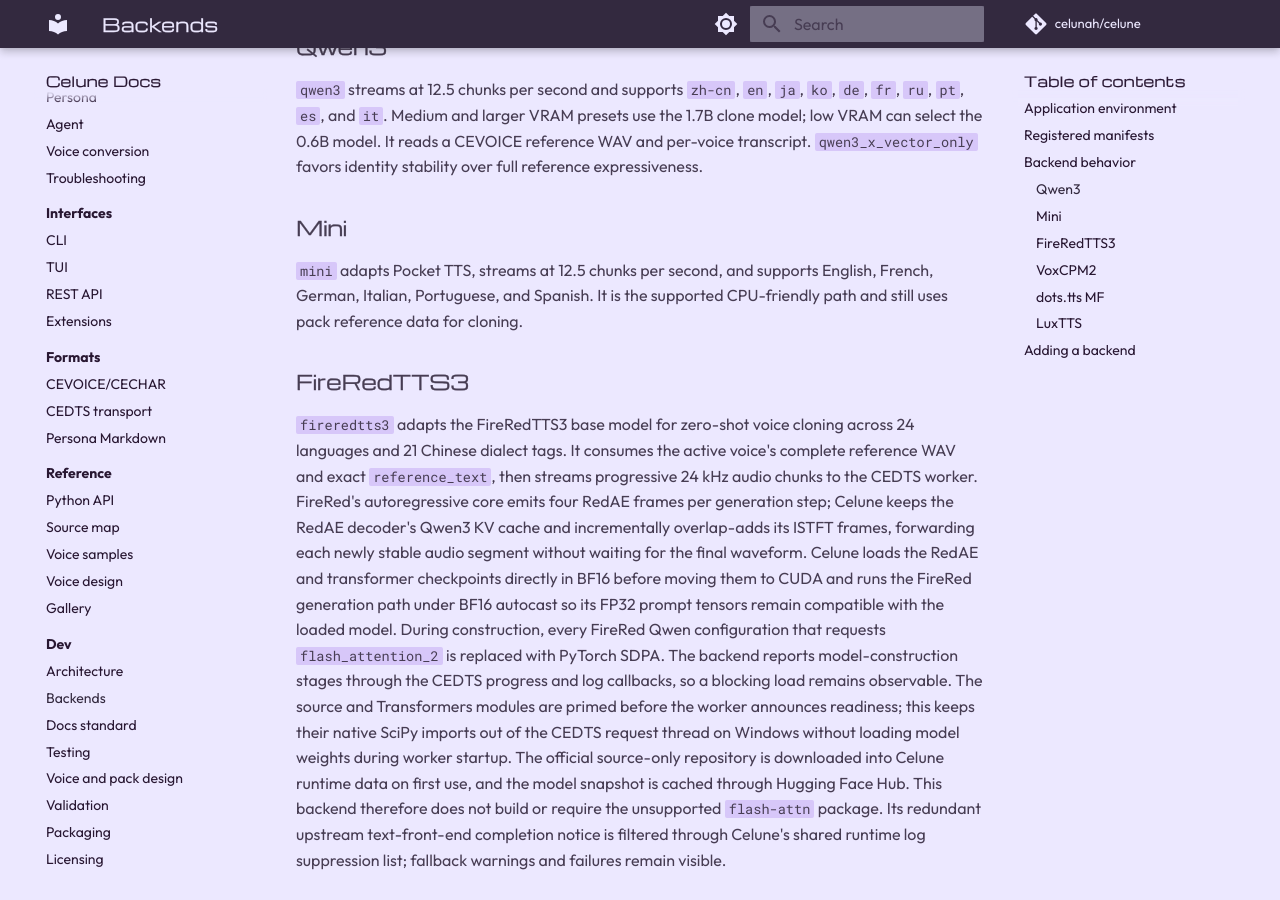
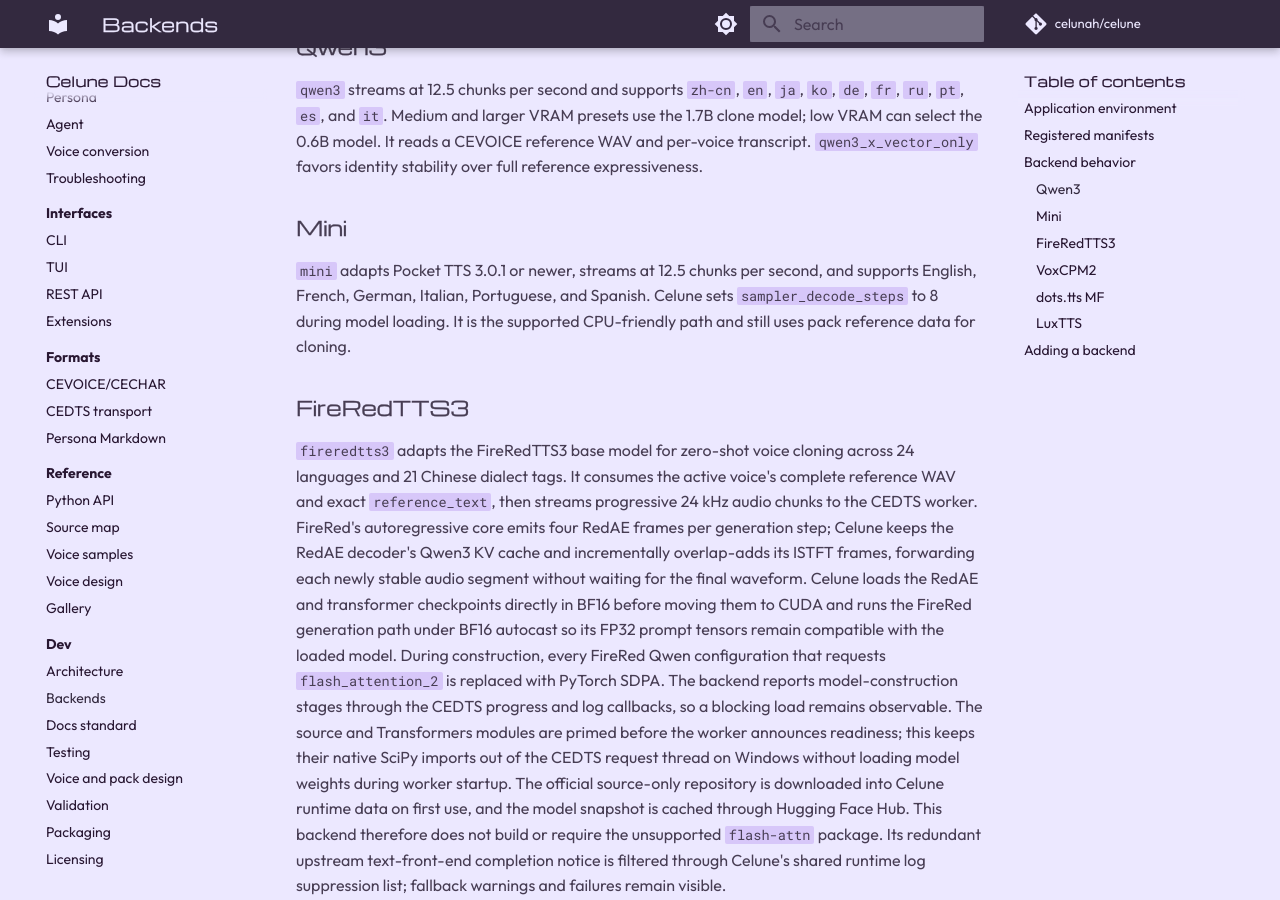
Before and after one commit to celunah/celune, an MkDocs documentation site: the page built from docs/development/backends.md, in a window 1280 px wide and 900 px high, scrolled down 1483 px. Built offline with MkDocs 1.6.1 and Material for MkDocs 9.7.7, drawn with Linux system fonts in a browser that asks for light colours; comment, search, counter and statistics services are not loaded; some of the changed text lies outside the part shown.

Commit message:
fix(mini): update Pocket TTS decode parameter

```diff
--- a/docs/development/backends.md
+++ b/docs/development/backends.md
@@ -15,7 +15,7 @@
 
 | ID | Kind | Worker | Extra requirements |
 | --- | --- | --- | --- |
-| `mini` | TTS | `celune.backends.tts.mini:Mini` | `pocket-tts>=2.1.0` |
+| `mini` | TTS | `celune.backends.tts.mini:Mini` | `pocket-tts>=3.0.1` |
 | `qwen3` | TTS | `celune.backends.tts.qwen3:Qwen3` | `faster-qwen3-tts>=0.2.4` |
 | `fireredtts3` | TTS | `celune.backends.tts.fireredtts3:FireRedTTS3` | FireRedTTS3 source, Transformers 5.6.2, and TorchCodec 0.16.0; BF16 transformer path with PyTorch SDPA and latent streaming. |
 | `dotstts` | TTS | `celune.backends.tts.dotstts:DotsTtsMF` | Celune's `dots.tts` fork; Python 3.12. |
@@ -53,9 +53,10 @@
 
 ### Mini
 
-`mini` adapts Pocket TTS, streams at 12.5 chunks per second, and supports
-English, French, German, Italian, Portuguese, and Spanish. It is the supported
-CPU-friendly path and still uses pack reference data for cloning.
+`mini` adapts Pocket TTS 3.0.1 or newer, streams at 12.5 chunks per second, and
+supports English, French, German, Italian, Portuguese, and Spanish. Celune sets
+`sampler_decode_steps` to 8 during model loading. It is the supported CPU-friendly
+path and still uses pack reference data for cloning.
 
 ### FireRedTTS3
 
--- a/pyproject.toml
+++ b/pyproject.toml
@@ -155,7 +155,7 @@
 # A cheap on compute Celune backend providing an exceptional sound quality. Fastest, with an exceptional sound quality
 # to size ratio.
 # mini = [
-#     "pocket-tts>=2.1.0",
+#     "pocket-tts>=3.0.1",
 # ]
 
 # LuxTTS is isolated in its CUDA-capable CEDTS environment and falls back to
```
Also changed, not shown: 2 other files.
